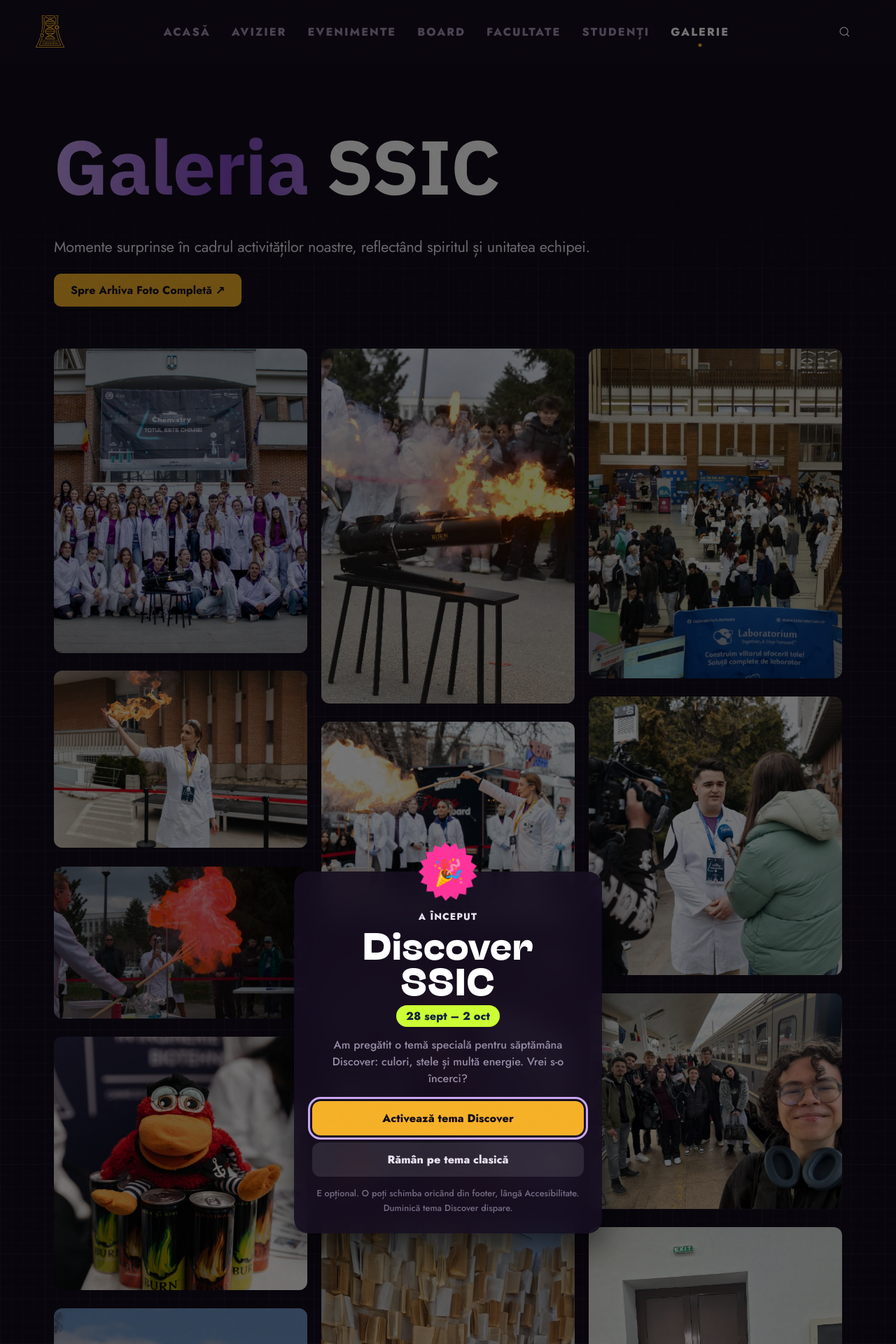
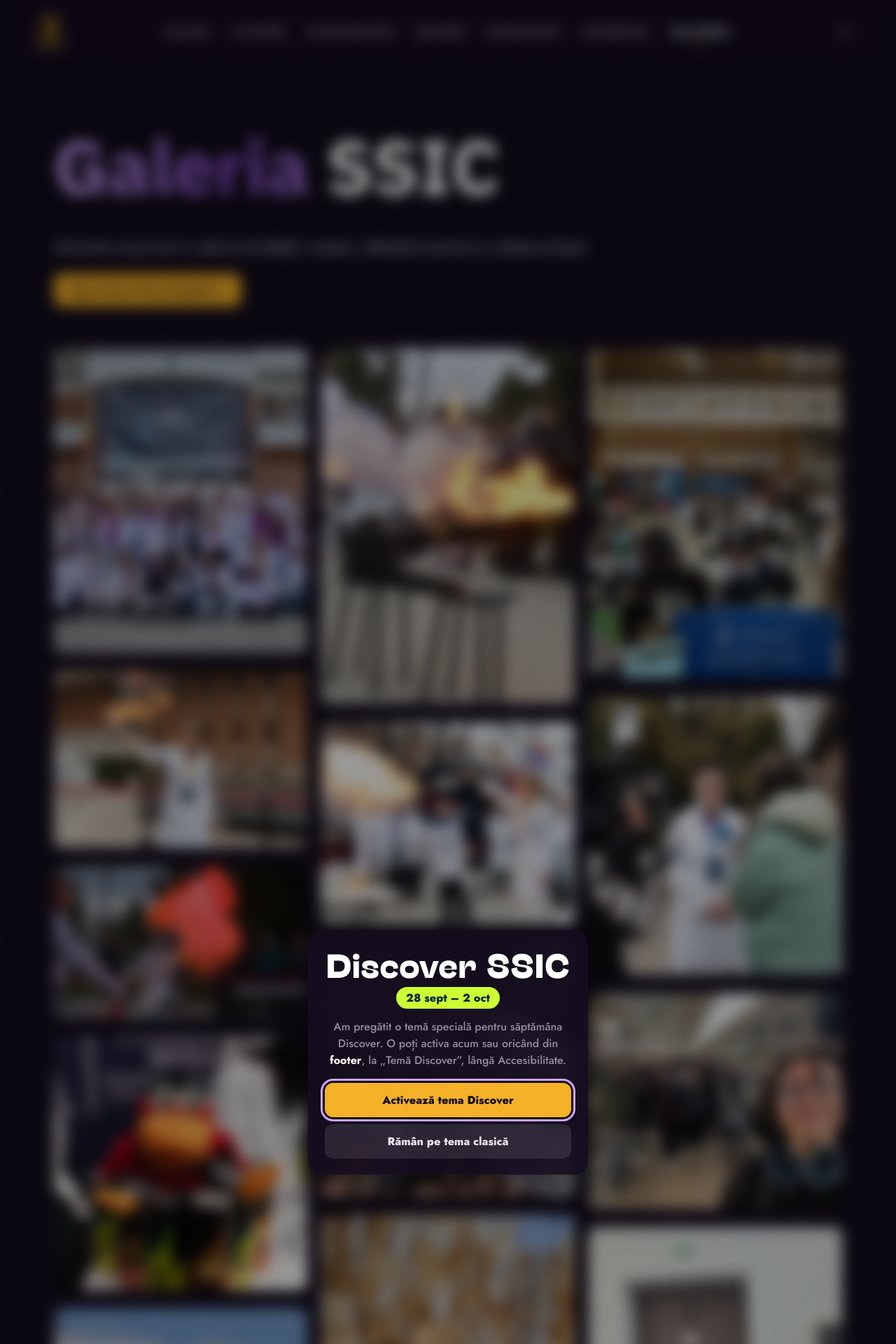
Before and after one commit to prssic/ssic, a Jekyll site: the page built from galerie.html, in a window 1280 px wide. Shown: the top 1920 px of the page at 70% size. Built offline with Jekyll 4.4.1, drawn with Linux system fonts in a browser that asks for light colours; nearby versions of some CDN libraries; a script that is not in the unit is left out.

Commit message:
Update discover-popup.html

```diff
--- a/_includes/discover-popup.html
+++ b/_includes/discover-popup.html
@@ -1,14 +1,18 @@
 {% comment %}
   Popup Discover SSIC, afișat o singură dată (prima vizită după update). Se include în _layouts/default.html, înainte de </body>.
   Apare doar cât timp comutatorul de teme e activ (window.SSIC_THEME_SWITCH, oprit automat duminică 4 oct. 2026) și doar dacă
-  vizitatorul nu are deja Discover activ. Stilul „frosted glass" e cel de la .cookie-notice (același ::before + tokeni).
+  vizitatorul nu are deja Discover activ. Cardul are stilul „frosted glass" de la .cookie-notice, iar fundalul din spate e blurat.
 {% endcomment %}
 <style>
-.dsp-back { position: fixed; inset: 0; z-index: 9600; display: none; align-items: center; justify-content: center; padding: 18px; background: rgba(0,0,0,.55); overflow: hidden; }
+/* Fundal: întunecat + blur (opac ca fallback, sticlă unde există backdrop-filter) */
+.dsp-back { position: fixed; inset: 0; z-index: 9600; display: none; align-items: center; justify-content: center; padding: 18px; background: rgba(0,0,0,.7); overflow: hidden; }
+@supports (backdrop-filter: blur(1px)) or (-webkit-backdrop-filter: blur(1px)) {
+    .dsp-back { background: rgba(0,0,0,.4); backdrop-filter: blur(10px); -webkit-backdrop-filter: blur(10px); }
+}
 .dsp-back.open { display: flex; }
-.dsp-card { position: relative; z-index: 0; width: min(440px, 100%); box-sizing: border-box; padding: 36px 26px 26px; text-align: center; border-radius: 20px;
-    color: var(--c-white-off); box-shadow: 0 20px 50px var(--c-shadow-2); font-family: var(--font-main); animation: dsp-pop .5s var(--ease-out, ease-out); }
-/* Fundal + blur pe pseudo-element, exact ca la .cookie-notice (opac ca fallback, sticlă unde există backdrop-filter) */
+.dsp-card { position: relative; z-index: 0; width: min(400px, 100%); box-sizing: border-box; padding: 28px 24px 24px; text-align: center; border-radius: 20px;
+    color: var(--c-white-off); box-shadow: 0 20px 50px var(--c-shadow-2); font-family: var(--font-main); animation: dsp-pop .3s var(--ease-out, ease-out); }
+/* Fundal + blur pe pseudo-element, exact ca la .cookie-notice */
 .dsp-card::before { content: ""; position: absolute; z-index: -1; pointer-events: none; inset: 0; border-radius: inherit; background: var(--c-surface-elevated); }
 @supports (backdrop-filter: blur(1px)) or (-webkit-backdrop-filter: blur(1px)) {
     .dsp-card::before { background: var(--c-nav-bg); backdrop-filter: blur(18px) saturate(var(--glass-saturation)); -webkit-backdrop-filter: blur(18px) saturate(var(--glass-saturation)); }
@@ -16,24 +20,18 @@
 @supports (clip-path: inset(0)) or (-webkit-clip-path: inset(0)) {
     .dsp-card::before { inset: -24px; clip-path: inset(24px round 20px); -webkit-clip-path: inset(24px round 20px); }
 }
-.dsp-star { width: 84px; height: 84px; margin: -78px auto 12px; background: #ff3399; transform: rotate(-6deg); display: flex; align-items: center; justify-content: center; font-size: 2.2rem;
-    clip-path: polygon(50% 0%,57.7% 8.7%,68.1% 3.4%,72.1% 14.3%,83.7% 13%,83.5% 24.7%,94.8% 27.7%,90.4% 38.5%,99.8% 45.4%,91.8% 53.9%,98.1% 63.7%,87.6% 68.7%,89.9% 80.1%,78.3% 81%,76.3% 92.5%,65.2% 89.2%,59.2% 99.1%,50% 92%,40.8% 99.1%,34.8% 89.2%,23.7% 92.5%,21.7% 81%,10.1% 80.1%,12.4% 68.7%,1.9% 63.7%,8.2% 53.9%,.2% 45.4%,9.6% 38.5%,5.2% 27.7%,16.5% 24.7%,16.3% 13%,27.9% 14.3%,31.9% 3.4%,42.3% 8.7%); }
-.dsp-kicker { margin: 0 0 4px; font-weight: 800; font-size: .85rem; letter-spacing: .08em; text-transform: uppercase; color: var(--c-white-off); }
-.dsp-title { margin: 0 0 8px; font-family: 'Stinger Fit', Impact, 'Arial Black', sans-serif; font-weight: 700; font-synthesis: weight; font-size: clamp(2.4rem, 11vw, 3.4rem); line-height: .95; letter-spacing: .02em; color: var(--c-white); }
+.dsp-title { margin: 0 0 8px; font-family: 'Stinger Fit', Impact, 'Arial Black', sans-serif; font-weight: 700; font-synthesis: weight; font-size: clamp(2.2rem, 10vw, 3rem); line-height: .95; letter-spacing: .02em; color: var(--c-white); }
 .dsp-dates { display: inline-block; margin: 0 0 14px; padding: 4px 14px; background: #ccff33; color: #0c2340; border-radius: 999px; font-weight: 800; }
 .dsp-text { margin: 0 0 20px; line-height: 1.5; font-size: 1rem; }
+.dsp-text strong { color: var(--c-white); }
 .dsp-actions { display: flex; flex-direction: column; gap: 10px; }
 /* Butoane: plate, fără animații/tranziții/hover */
 .dsp-btn { padding: 13px 18px; border: 0; border-radius: 12px; cursor: pointer; font: 800 1rem var(--font-main); transition: none; animation: none; transform: none; }
 .dsp-btn.primary { background: var(--c-accent); color: var(--c-base); }
 .dsp-btn.secondary { background: rgba(255,255,255,.1); color: var(--c-white-off); }
 .dsp-btn:focus-visible { outline: 3px solid var(--c-accent-2, #33ccff); outline-offset: 3px; }
-.dsp-fine { margin: 14px 0 0; font-size: .8rem; opacity: .75; }
-.dsp-confetti { position: absolute; inset: 0; pointer-events: none; overflow: hidden; }
-.dsp-confetti i { position: absolute; top: -14px; width: 9px; height: 14px; border-radius: 2px; opacity: 0; animation: dsp-fall linear forwards; }
-@keyframes dsp-pop { 0% { opacity: 0; transform: scale(.7) rotate(-4deg); } 100% { opacity: 1; transform: none; } }
-@keyframes dsp-fall { 0% { opacity: 1; transform: translateY(0) rotate(0); } 100% { opacity: 1; transform: translateY(110vh) rotate(720deg); } }
-@media (prefers-reduced-motion: reduce) { .dsp-card { animation: none; } .dsp-confetti { display: none; } }
+@keyframes dsp-pop { from { opacity: 0; transform: scale(.94); } to { opacity: 1; transform: none; } }
+@media (prefers-reduced-motion: reduce) { .dsp-card { animation: none; } }
 </style>
 <script>
 (function () {
@@ -47,29 +45,15 @@
     wrap.className = 'dsp-back';
     wrap.innerHTML =
       '<div class="dsp-card" role="dialog" aria-modal="true" aria-labelledby="dspTitle">' +
-      '<div class="dsp-star" aria-hidden="true">🎉</div>' +
-      '<p class="dsp-kicker">A început</p>' +
       '<h2 class="dsp-title" id="dspTitle">Discover SSIC</h2>' +
       '<span class="dsp-dates">28 sept – 2 oct</span>' +
-      '<p class="dsp-text">Am pregătit o temă specială pentru săptămâna Discover: culori, stele și multă energie. Vrei s-o încerci?</p>' +
+      '<p class="dsp-text">Am pregătit o temă specială pentru săptămâna Discover. O poți activa acum sau oricând din <strong>footer</strong>, la „Temă Discover”, lângă Accesibilitate.</p>' +
       '<div class="dsp-actions">' +
       '<button type="button" class="dsp-btn primary" data-act="yes">Activează tema Discover</button>' +
       '<button type="button" class="dsp-btn secondary" data-act="no">Rămân pe tema clasică</button>' +
       '</div>' +
-      '<p class="dsp-fine">E opțional. O poți schimba oricând din footer, lângă Accesibilitate. Duminică tema Discover dispare.</p>' +
       '</div>';
     document.body.appendChild(wrap);
-
-    var card = wrap.querySelector('.dsp-card'), box = document.createElement('div'), colors = ['#ff3399', '#33ccff', '#ccff33', '#99ffcc', '#ff6600'];
-    box.className = 'dsp-confetti'; box.setAttribute('aria-hidden', 'true'); wrap.insertBefore(box, card);
-    for (var i = 0; i < 36; i++) {
-      var c = document.createElement('i');
-      c.style.left = Math.random() * 100 + '%';
-      c.style.background = colors[i % colors.length];
-      c.style.animationDuration = (2.2 + Math.random() * 2.2) + 's';
-      c.style.animationDelay = (Math.random() * 1.2) + 's';
-      box.appendChild(c);
-    }
 
     var last = document.activeElement, yes = wrap.querySelector('[data-act=yes]'), no = wrap.querySelector('[data-act=no]');
     function close() { document.removeEventListener('keydown', onKey); wrap.remove(); if (last && last.focus) last.focus(); }
```
